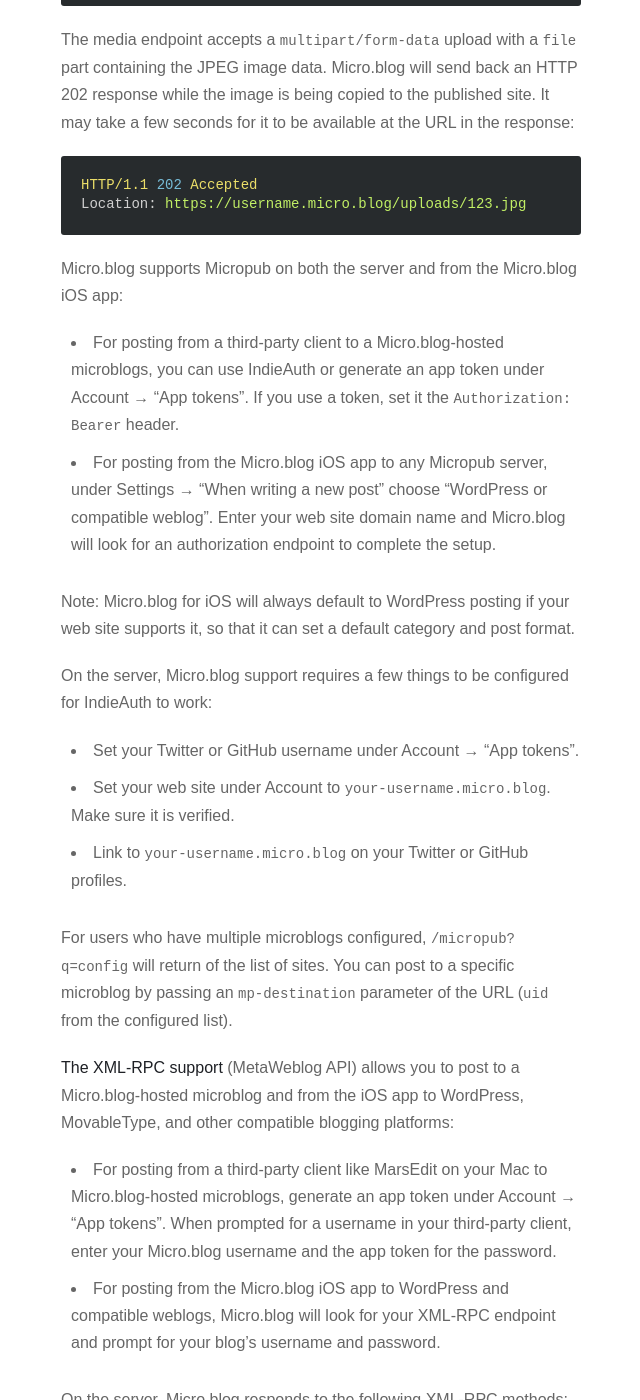
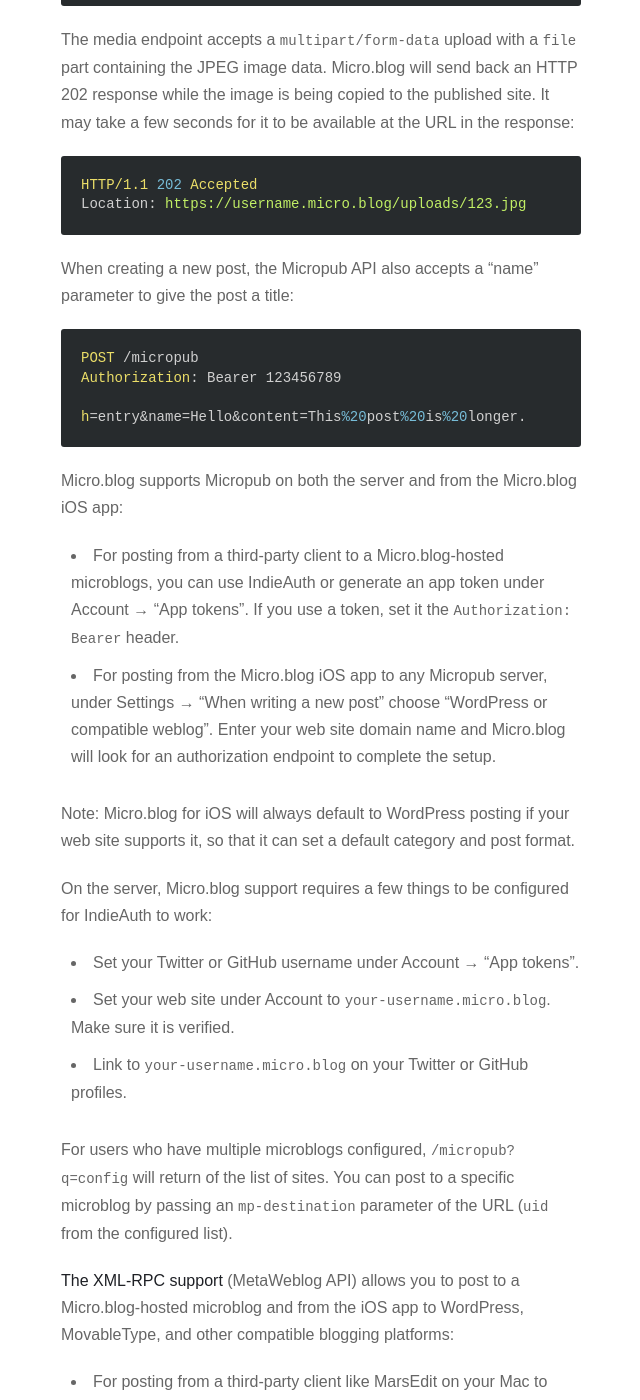
Before and after one commit to microdotblog/help.micro.blog, a Jekyll site: the page built from _posts/2017-02-14-api-posting.markdown, in a window 1280 px wide and 1400 px high, scrolled down 848 px. Shown: the whole window, without its empty margins (319-959 px from the left). Built offline with Jekyll 4.4.1, drawn with Linux system fonts in a browser that asks for light colours; nearby versions of some CDN libraries; some of the changed text lies outside the part shown.

Commit message:
Updated posting API documentation to show name/title example.

````diff
--- a/_posts/2017-02-14-api-posting.markdown
+++ b/_posts/2017-02-14-api-posting.markdown
@@ -37,6 +37,15 @@
 Location: https://username.micro.blog/uploads/123.jpg
 ```
 
+When creating a new post, the Micropub API also accepts a "name" parameter to give the post a title:
+
+```
+POST /micropub
+Authorization: Bearer 123456789
+
+h=entry&name=Hello&content=This%20post%20is%20longer.
+```
+
 Micro.blog supports Micropub on both the server and from the Micro.blog iOS app:
 
 * For posting from a third-party client to a Micro.blog-hosted microblogs, you can use IndieAuth or generate an app token under Account → "App tokens". If you use a token, set it the `Authorization: Bearer` header.
````
Also changed, not shown: other parts of _posts/2017-02-14-api-posting.markdown (+0 -1 lines).
